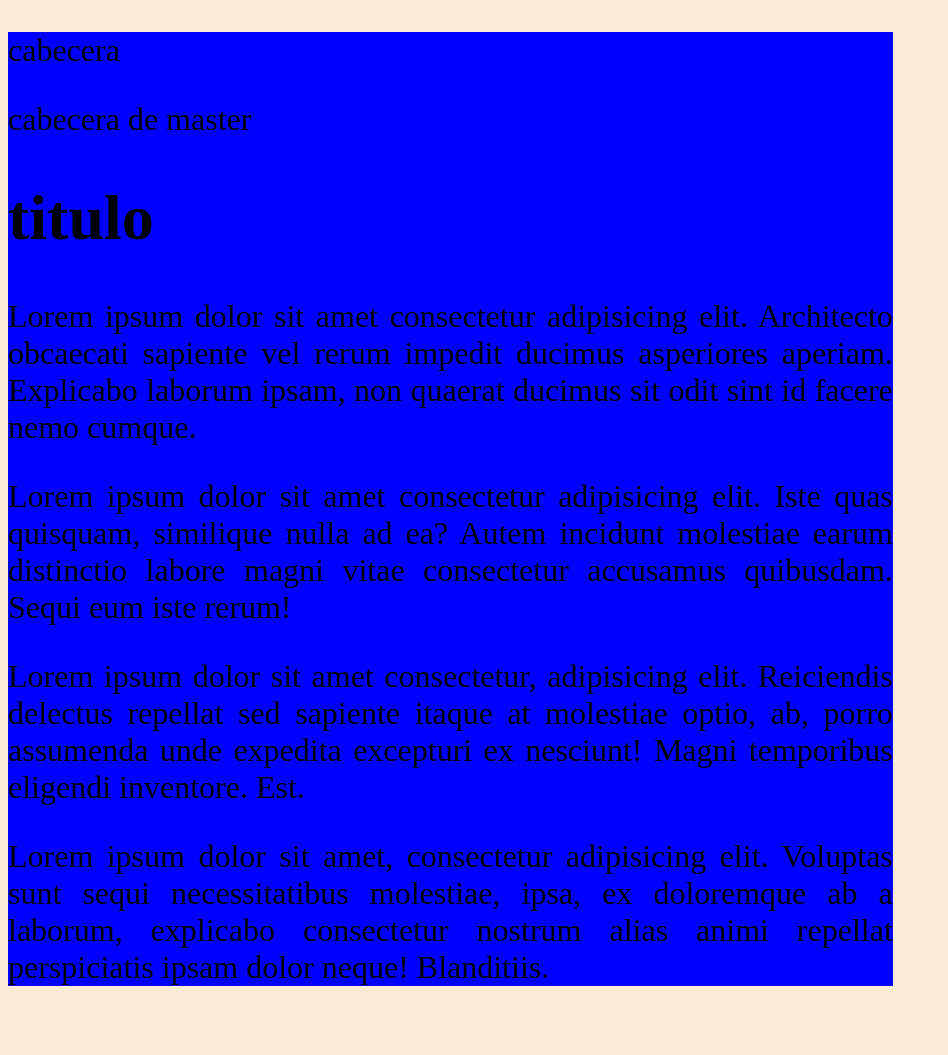
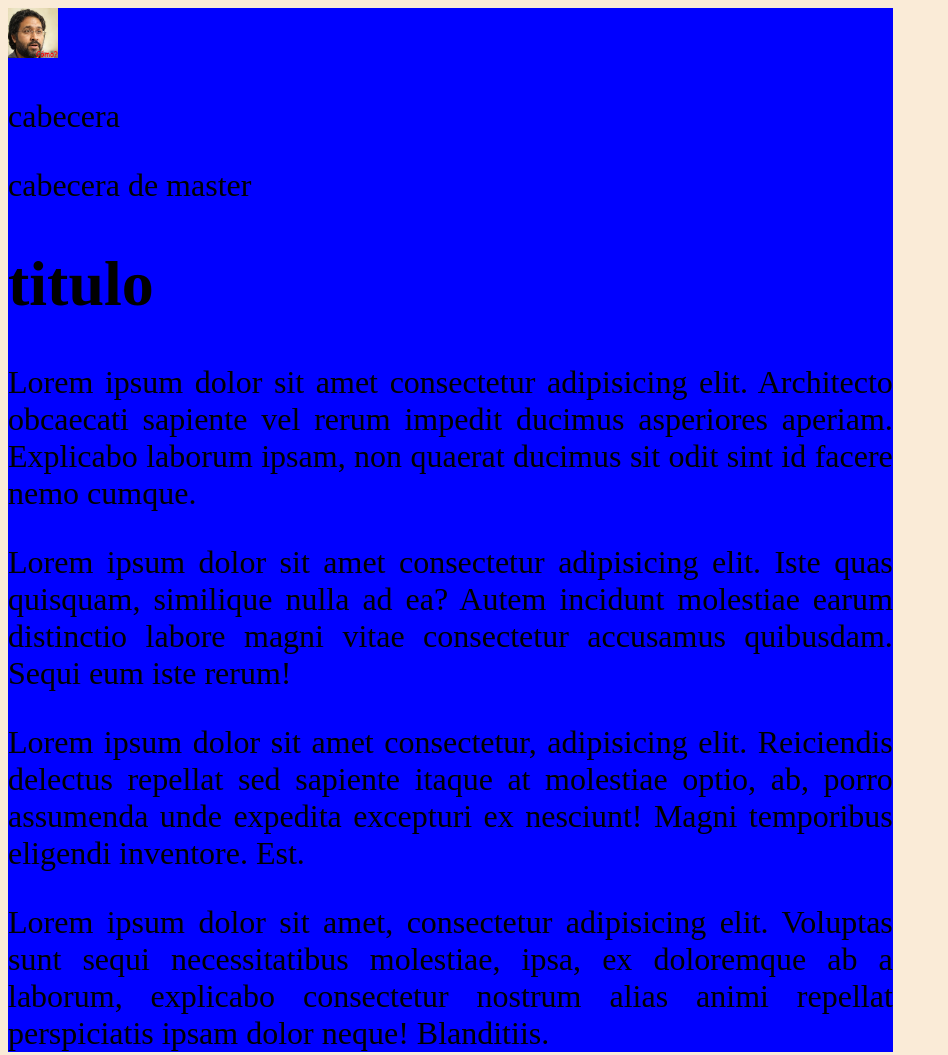
Before and after one commit to federal344BP/hyperblog, a plain HTML site: page index.html in a window 1280 px wide. Shown: the whole page, without its empty margins (0-948 px from the left). Before the commit the page ends 1018 px from the top, so only its background shows below. Drawn offline with Linux system fonts and the light colour scheme.

Commit message:
Imagen en cabecera de la pagina

```diff
--- a/index.html
+++ b/index.html
@@ -10,6 +10,7 @@
   <body>
     <div id="container">
       <div id="cabecera">
+        <img src="imagenes/como.PNG" width="50px" height="50px" />
         <p>cabecera</p>
         <p>cabecera de master</p>
       </div>
```
